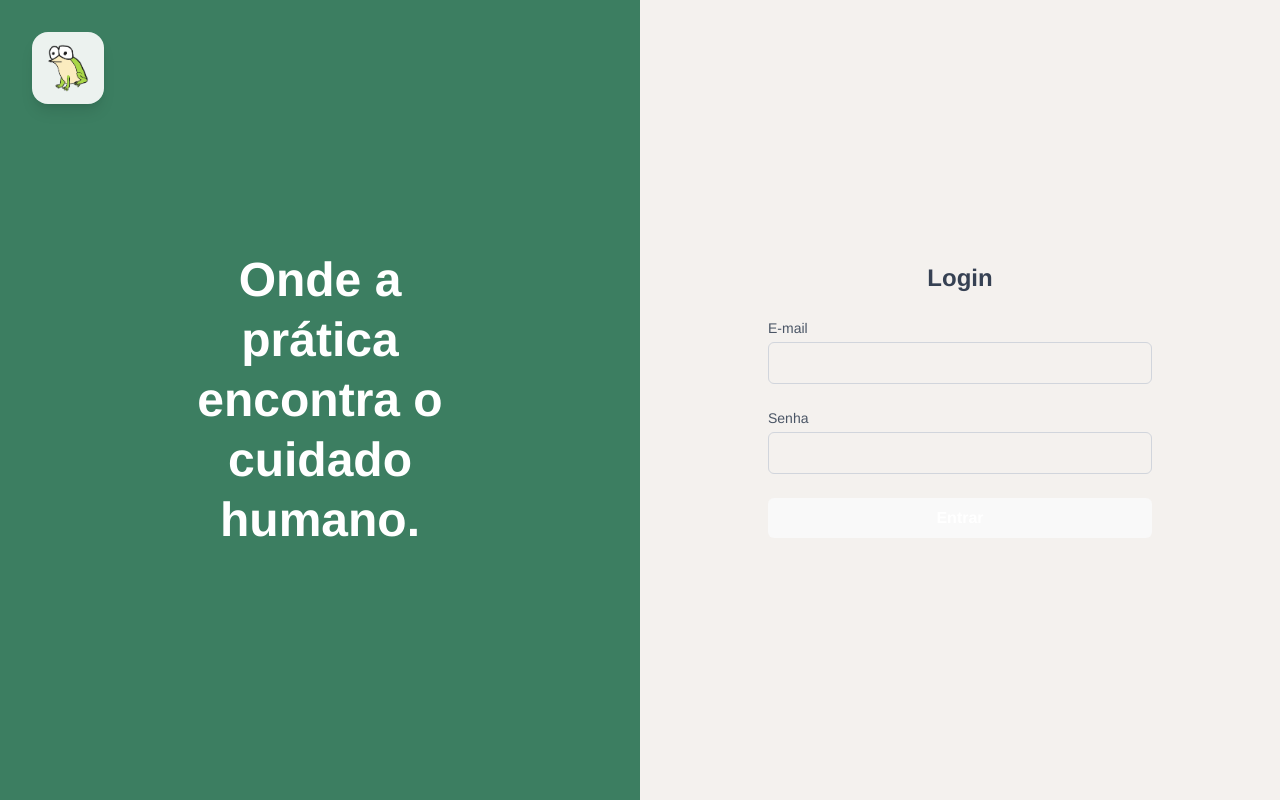
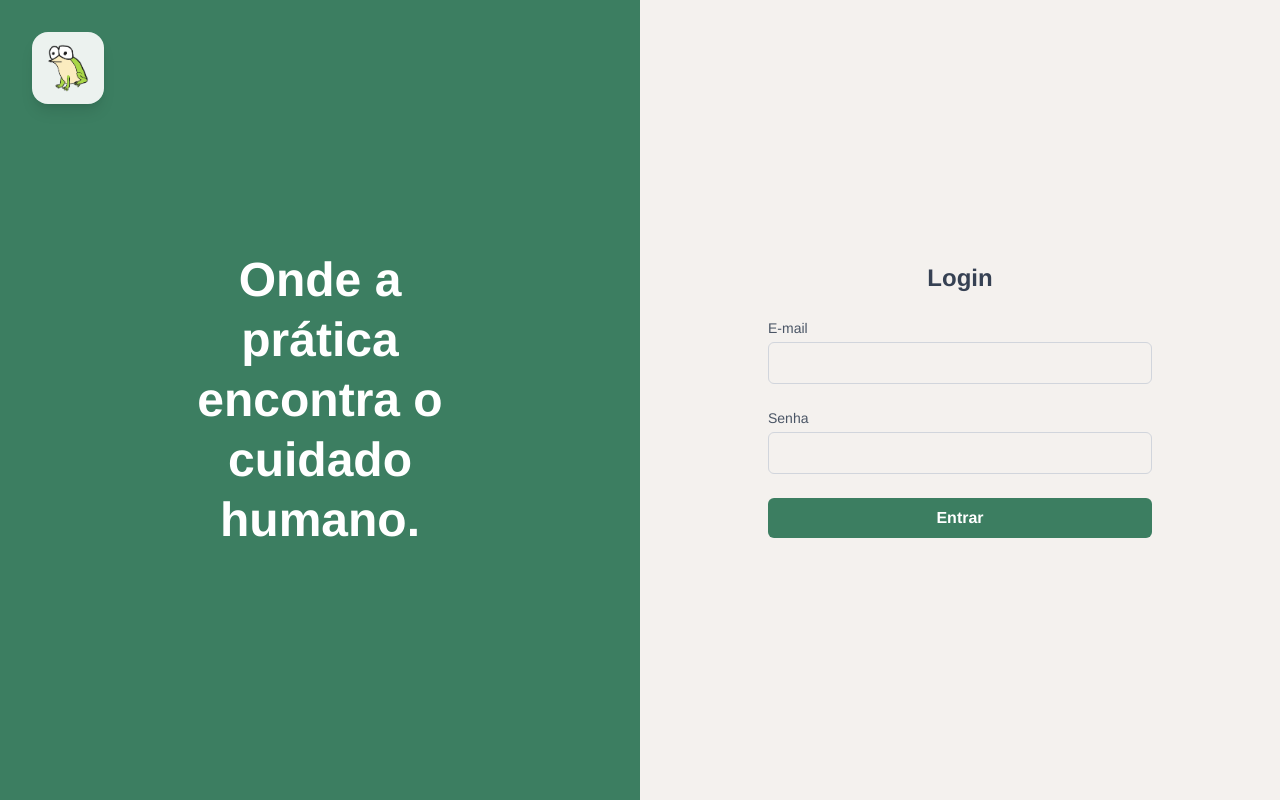
Before and after one commit to israelnavarros/Sapos-V2, a React (Vite) app in the folder frontend/: page /login in a window 1280 px wide. Built offline with nearby package versions, Linux system fonts and the light colour scheme.

Commit message:
add: fix theme colors

```diff
--- a/frontend/src/index.css
+++ b/frontend/src/index.css
@@ -14,7 +14,7 @@
   line-height: 1.5;
   /* font-weight: 400; */
 
-  color-scheme: red;
+  color-scheme: light;
   color: rgba(0, 0, 0, 0.87);
   background-color: var(--color-background);
 
@@ -42,19 +42,6 @@ h1 {
 button:focus,
 button:focus-visible {
   outline: 4px auto -webkit-focus-ring-color;
-}
-
-@media (prefers-color-scheme: light) {
-  :root {
-    color: #213547;
-    background-color: #ffffff;
-  }
-  a:hover {
-    color: #747bff;
-  }
-  button {
-    background-color: #f9f9f9;
-  }
 }
 
 /* Container geral para centralização e largura máxima */
```
